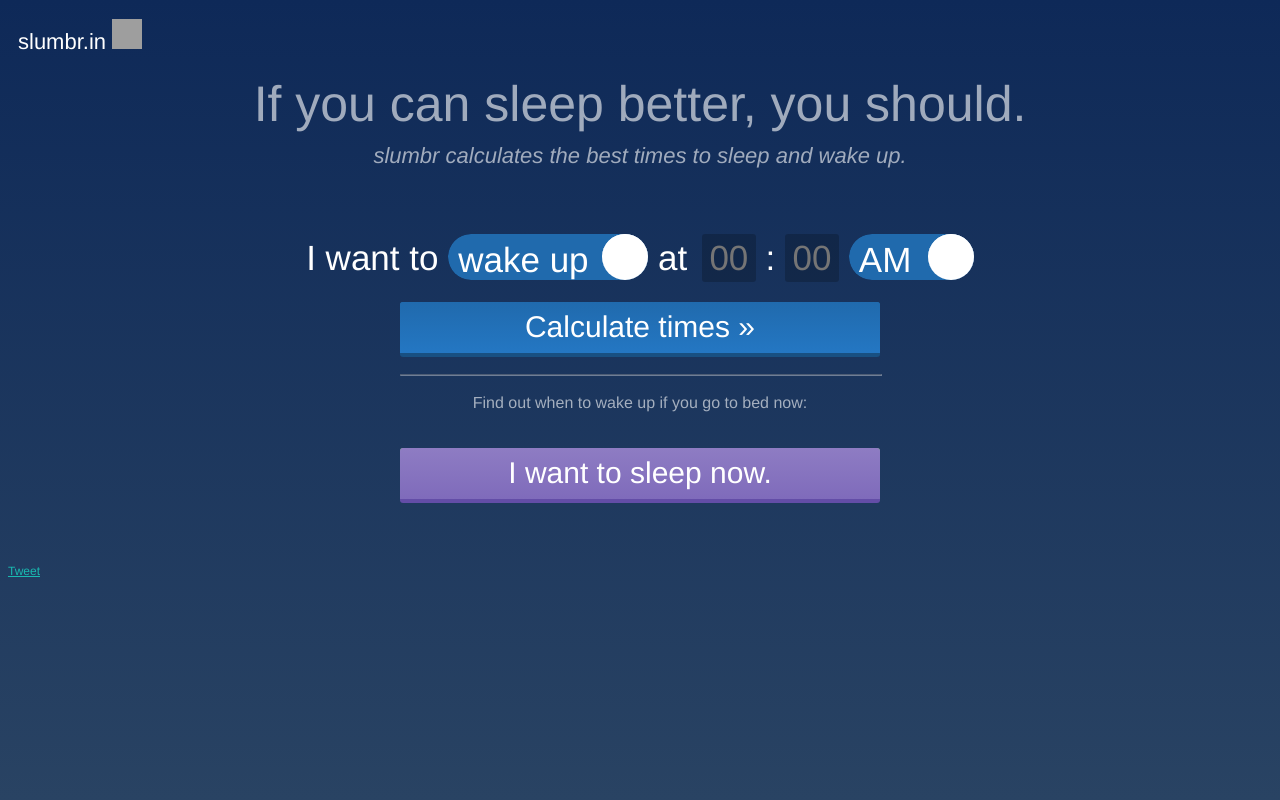
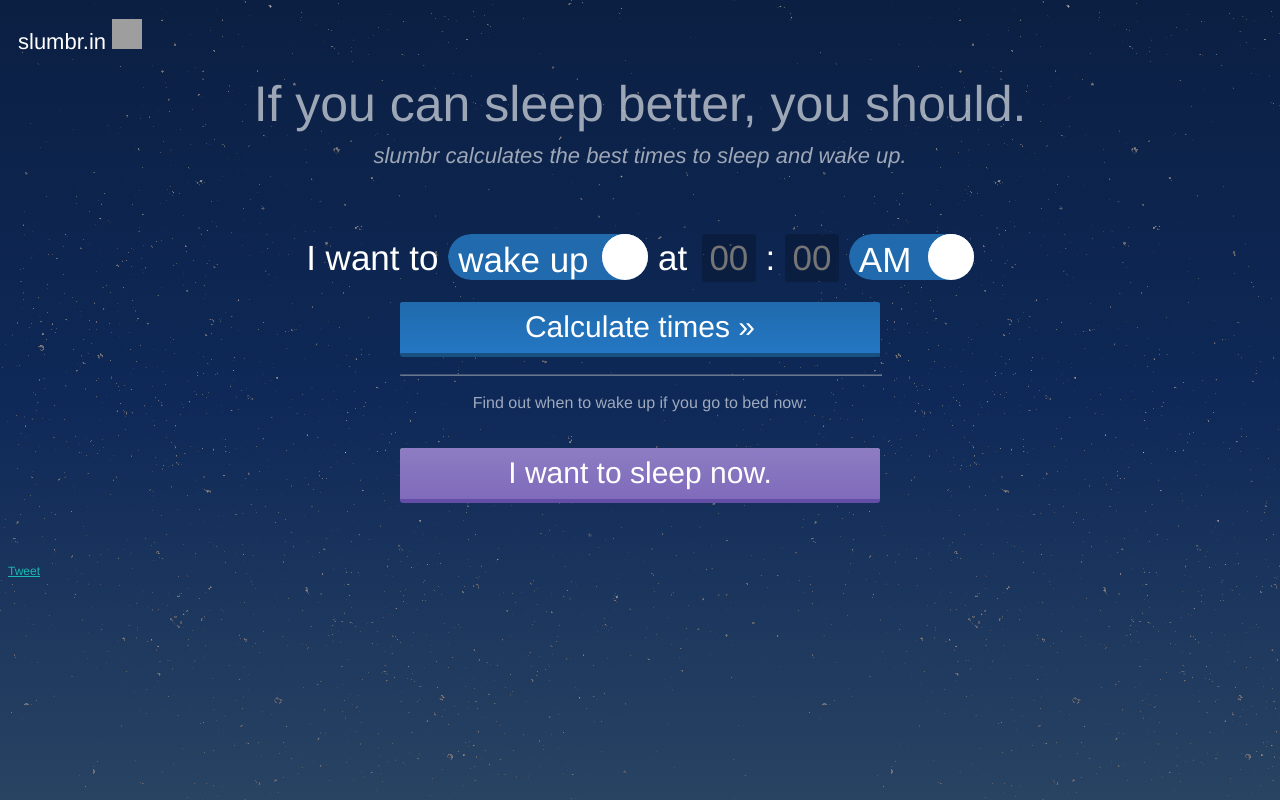
Before and after one commit to pelhage/slumbr, a plain HTML site: page app/index.html in a window 1280 px wide. Drawn offline with nearby package versions, Linux system fonts and the light colour scheme; files that its build step writes are made by us from their sources; grey boxes are pictures that could not be loaded.

Commit message:
Added starry background and made top of gradient darker to better resemble a night sky

```diff
--- a/app/styles/main.scss
+++ b/app/styles/main.scss
@@ -204,10 +204,10 @@ h1 {
 }
 body {
 	color: #fff;
-	background-image: url(/images/stardust.png), -webkit-linear-gradient(#0E2958,#294363);
-	background-image: url(/images/stardust.png), -o-linear-gradient(#0E2958,#294363);
-	background-image: url(/images/stardust.png), -moz-linear-gradient(#0E2958,#294363);
-	background-image: url(/images/stardust.png), linear-gradient(#0E2958,#294363);
+	background-image: url(/images/stardust.png), -webkit-linear-gradient(#0B1F42, #0E2958,#294363);
+	background-image: url(/images/stardust.png), -o-linear-gradient(#0B1F42, #0E2958,#294363);
+	background-image: url(/images/stardust.png), -moz-linear-gradient(#0B1F42, #0E2958,#294363);
+	background-image: url(/images/stardust.png), linear-gradient(#0B1F42, #0E2958,#294363);
 	background-attachment: fixed;
 }
 /********
@@ -269,10 +269,10 @@ body {
 	color: #fff;
 	font-family:Helvetica,Trebuchet,Arial,sans-serif;
 	font-weight:400;
-	-moz-box-sizing:border-box;
-	-webkit-box-sizing:border-box;
-	box-sizing:border-box;
-	border-radius:46px;
+	-moz-box-sizing: border-box;
+	-webkit-box-sizing: border-box;
+	box-sizing: border-box;
+	border-radius: 46px;
 }
 /********
 	6
```
Also changed, not shown: app/index.html (+1 -1 lines), app/images/stardust.png (added).
